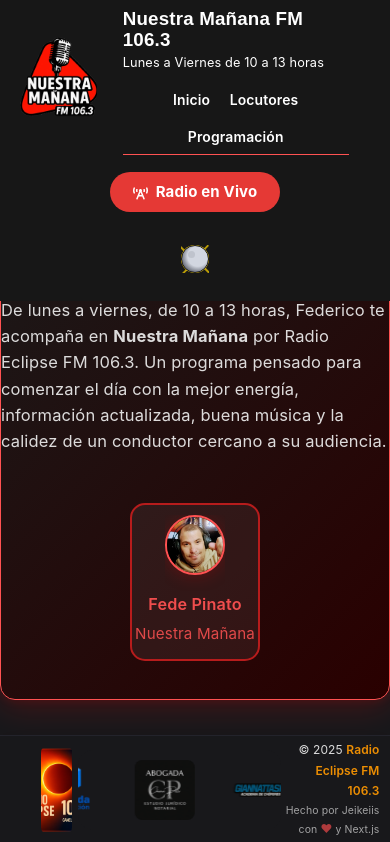
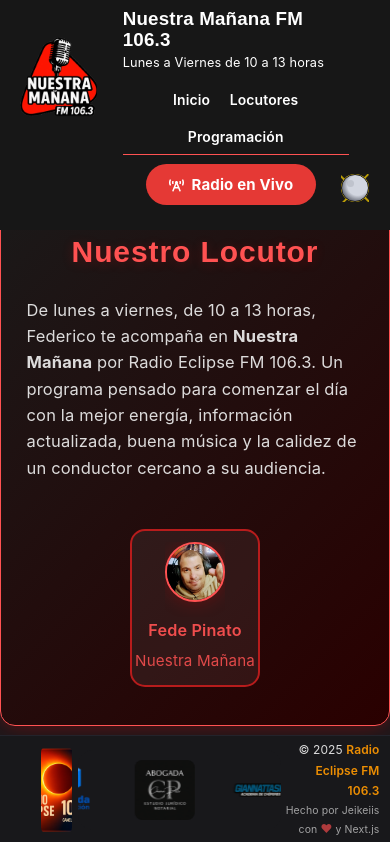
Before and after one commit to Jeikeiis/Nuestra.M-Radio.Eclipse, a Next.js app: page / in a window 390 px wide. Shown: the top 842 px of the page. Built offline with nearby package versions, Linux system fonts and the light colour scheme; no server answers.

Commit message:
Checkpoint 10.5

```diff
--- a/src/components/AppHeader.css
+++ b/src/components/AppHeader.css
@@ -121,18 +121,21 @@
 
 .app-header-actions {
   display: flex;
-  flex-direction: column;
+  flex-direction: row;
   align-items: center;
   gap: 0.5rem;
-  width: 100%;
-  margin-top: 0.5rem;
+  width: auto;
+  margin-top: 0;
+  overflow: visible !important;
 }
-@media (min-width: 640px) {
+@media (max-width: 640px) {
   .app-header-actions {
     flex-direction: row;
     width: auto;
     justify-content: flex-end;
     margin-top: 0;
+    gap: 0.5rem;
+    overflow: visible !important;
   }
 }
 
@@ -151,9 +154,31 @@
 .app-header-radio-btn:hover { background: #b71c1c !important; }
 @media (min-width: 640px) { .app-header-radio-btn { margin-bottom: 0; } }
 
-.app-header-theme-toggle { margin-left: 0; margin-top: 0.5rem; }
+.app-header-theme-toggle {
+  margin-left: 0.5rem;
+  margin-top: 0;
+  overflow: visible !important;
+  max-width: none !important;
+  max-height: none !important;
+  width: auto !important;
+  height: auto !important;
+  display: flex;
+  align-items: center;
+  justify-content: center;
+}
 @media (min-width: 640px) {
   .app-header-theme-toggle { margin-left: 1rem; margin-top: 0; }
+}
+@media (max-width: 640px) {
+  .app-header-theme-toggle {
+    margin-left: 0.5rem;
+    margin-top: 0;
+    overflow: visible !important;
+    max-width: none !important;
+    max-height: none !important;
+    width: auto !important;
+    height: auto !important;
+  }
 }
 
 .app-header,
--- a/src/components/ClasicosDelRecuerdoSection.css
+++ b/src/components/ClasicosDelRecuerdoSection.css
@@ -39,3 +39,14 @@
   margin-left: auto;
   margin-right: auto;
 }
+
+@media (max-width: 640px) {
+  .clasicos-section {
+    padding-left: 1.2rem !important;
+    padding-right: 1.2rem !important;
+  }
+  .clasicos-desc-main {
+    padding-left: 0.5rem;
+    padding-right: 0.5rem;
+  }
+}
--- a/src/components/LocutoresSection.css
+++ b/src/components/LocutoresSection.css
@@ -76,6 +76,15 @@
   margin-bottom: 0.1rem;
 }
 
+.locutores-section {
+  overflow: visible !important;
+}
+.locutores-title, .locutores-desc-main {
+  overflow: visible !important;
+  white-space: normal !important;
+  text-overflow: unset !important;
+}
+
 @media (max-width: 900px) {
   .locutores-section {
     padding: 1.2rem 0.5rem 1.2rem 0.5rem;
@@ -85,6 +94,8 @@
 @media (max-width: 640px) {
   .locutores-section {
     padding: 0.7rem 0.2rem 1.2rem 0.2rem;
+    padding-left: 1.2rem !important;
+    padding-right: 1.2rem !important;
   }
   .locutores-grid { gap: 0.7rem; }
   .locutores-profile {
@@ -92,6 +103,10 @@
     min-height: 80px;
   }
   .locutores-img { width: 60px; height: 60px; }
+  .locutores-desc-main {
+    padding-left: 0.5rem;
+    padding-right: 0.5rem;
+  }
 }
 
 :root { --section-shadow: none; }
```
